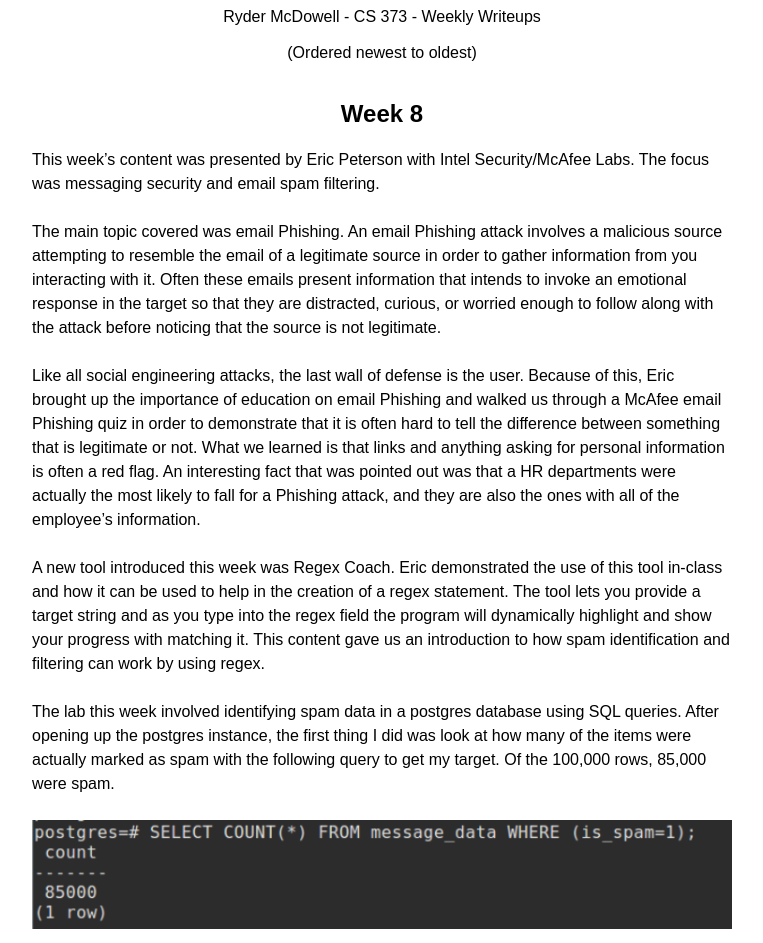
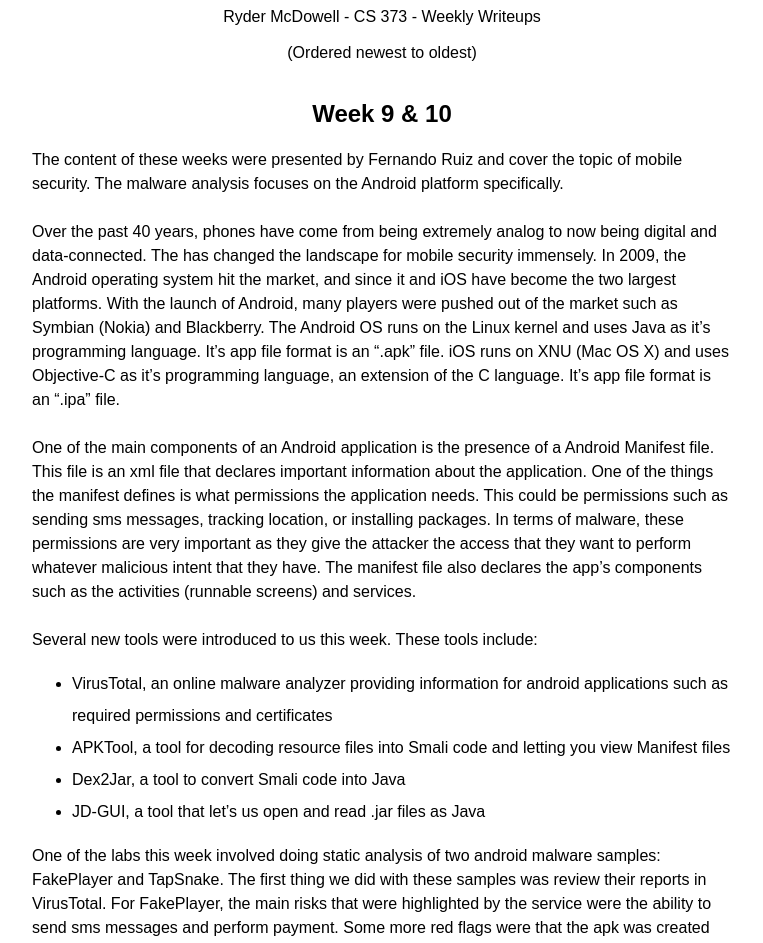
Before and after one commit to ryder-mcdowell/cs373-weekly-writeups.github.io, a plain HTML site: page index.html in a window 1280 px wide. Shown: the top 943 px of the page, without its empty margins (258-1021 px from the left). Drawn offline with Linux system fonts and the light colour scheme.

Commit message:
Add week 9/10 content

```diff
--- a/index.html
+++ b/index.html
@@ -19,6 +19,29 @@
 
   <div class="textContainer">
     <br>
+    <h2 class="textHeader">Week 9 & 10</h2>
+    <p class="textContent">
+      The content of these weeks were presented by Fernando Ruiz and cover the topic of mobile security. The malware analysis focuses on the Android platform specifically.<br><br>
+
+      Over the past 40 years, phones have come from being extremely analog to now being digital and data-connected. The has changed the landscape for mobile security immensely. In 2009, the Android operating system hit the market, and since it and iOS have become the two largest platforms. With the launch of Android, many players were pushed out of the market such as Symbian (Nokia) and Blackberry. The Android OS runs on the Linux kernel and uses Java as it’s programming language. It’s app file format is an “.apk” file. iOS runs on XNU (Mac OS X) and uses Objective-C as it’s programming language, an extension of the C language. It’s app file format is an “.ipa” file.<br><br>
+
+      One of the main components of an Android application is the presence of a Android Manifest file. This file is an xml file that declares important information about the application. One of the things the manifest defines is what permissions the application needs. This could be permissions such as sending sms messages, tracking location, or installing packages. In terms of malware, these permissions are very important as they give the attacker the access that they want to perform whatever malicious intent that they have. The manifest file also declares the app’s components such as the activities (runnable screens) and services.<br><br>
+
+      Several new tools were introduced to us this week. These tools include:
+    </p>
+    <ul class="listContent">
+        <li>VirusTotal, an online malware analyzer providing information for android applications such as required permissions and certificates</li>
+        <li>APKTool, a tool for decoding resource files into Smali code and letting you view Manifest files</li>
+        <li>Dex2Jar, a tool to convert Smali code into Java</li>
+        <li>JD-GUI, a tool that let’s us open and read .jar files as Java</li>
+    </ul>
+    <p class="textContent">
+      One of the labs this week involved doing static analysis of two android malware samples: FakePlayer and TapSnake. The first thing we did with these samples was review their reports in VirusTotal. For FakePlayer, the main risks that were highlighted by the service were the ability to send sms messages and perform payment. Some more red flags were that the apk was created with the application in debug mode and the application only contained one activity (suspicious for a movie player application). TapSnake included suspicious permissions such as accessing location, automatic start on boot, and full internet access. This application also only had one activity, and the certificate contained no information that gave signs of legitimacy.<br><br>
+
+      The next step was to decode the Android Manifest file from the encoded/compressed state of these samples using the tool apktools. This allowed us to read the file and validate that the information we receive from VirusTotal was correct in terms of the activities and permissions. We were also able to go through the main file and the resource files. To get the source files converted from Smali to Java (for readability), we used a tool called dex2jar. Then we were able to use the tool JD-GUI to look at the code. In the case of FakePlayer, the HelloWorld.class file attempts to send three text messages with code “798657” to premium rate numbers “3354” and “3354”.<br><br>
+
+      After conducting the static analysis, we moved on to a dynamic analysis of the malware. We did this by running an application called “WalkTxt.apk” using a program called Eclipse and an Android Emulator. On the emulator, we first created a fake local contact that contains the emulator number in the devices contacts in order to give the malware bait. Next, after running the malicious application, the application delivers an alert message “Application Not Licensed. We really hope you learned something from this. Check your phone bill;) Oh and don’t forget to buy the App from the Market.” We also see a text message come on the emulator with the message: “Hey, just downloaded App off the Internet, Walk and Text for Android. I’m stupid and cheap, it costed only 1 buck. Don’t steal like I did!”<br><br>
+    </p>
     <h2 class="textHeader">Week 8</h2>
     <p class="textContent">
       This week’s content was presented by Eric Peterson with Intel Security/McAfee Labs. The focus was messaging security and email spam filtering.<br><br>
--- a/styles.css
+++ b/styles.css
@@ -14,6 +14,12 @@
   font-family: "Arial";
 }
 
+.listContent {
+  width: 700px;
+  line-height: 2;
+  font-family: "Arial";
+}
+
 header {
   text-align: center;
   font-family: "Arial";
```
